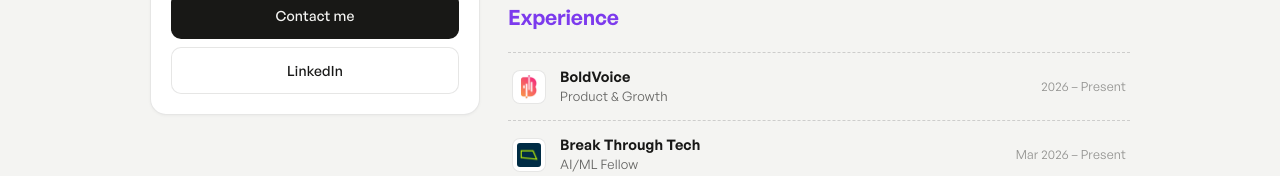
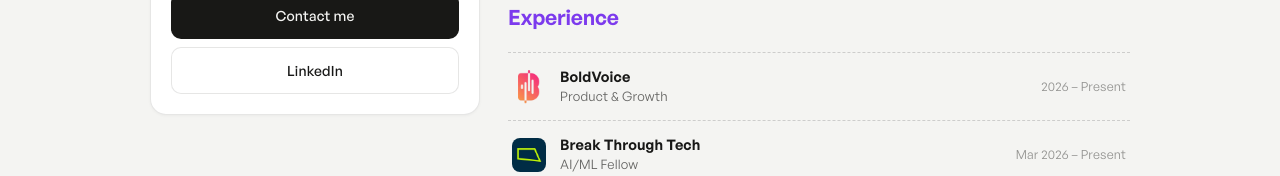
Before and after one commit to jessie-qs-li/portfolio, a Next.js app: page / in a window 1280 px wide. Shown: the part 776-952 px from the top of the page. Built offline with nearby package versions, Linux system fonts and the light colour scheme; no server answers.

Commit message:
Drop border box around experience logos

```diff
--- a/app/globals.css
+++ b/app/globals.css
@@ -152,7 +152,6 @@ a.contact-row:hover { color: var(--text); }
 .cv-row:first-child { border-top: 1px dashed var(--border-dash); }
 .row-logo {
   width: 34px; height: 34px; border-radius: 8px; object-fit: contain;
-  background: var(--card); border: 1px solid var(--border); padding: 4px;
   flex-shrink: 0;
 }
 .row-body { min-width: 0; flex: 1; }
```
